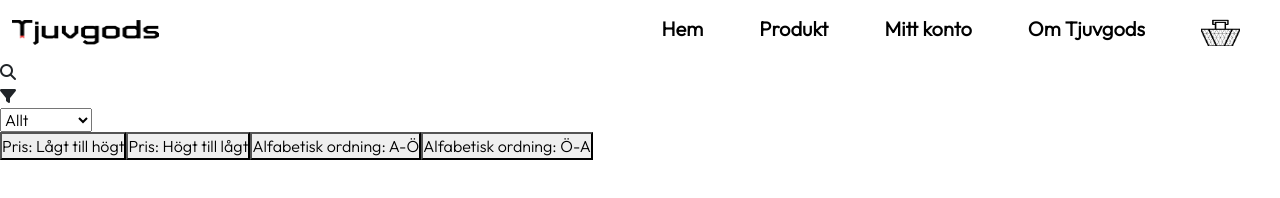
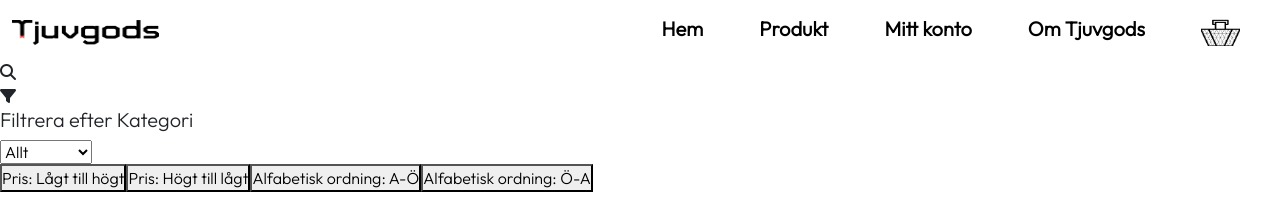
Before and after one commit to PhilipSamuelsson/Tjuvjakt, a Vue app: page /testproducts in a window 1280 px wide. Both pictures are taken after a click on the icon 8 px from the left and 98 px from the top of the page. Shown: the top 198 px of the page. Built offline with nearby package versions, Linux system fonts and the light colour scheme; a web font is replaced by a local one.

Commit message:
Klara med sorteringar

```diff
--- a/src/views/TestProductsView.vue
+++ b/src/views/TestProductsView.vue
@@ -16,6 +16,7 @@
     <!-- Sort -->
     <div>
       <i class="fa-solid fa-filter" @click="showSort = !showSort"></i>
+      <h5 v-bind:style="{ display: showSort ? 'block' : 'none' }">Filtrera efter Kategori</h5>
       <select v-model="Kategori" v-bind:style="{ display: showSort ? 'block' : 'none' }"
         @change="filterCategory(this.Kategori)">
         <option>Allt</option>
```
